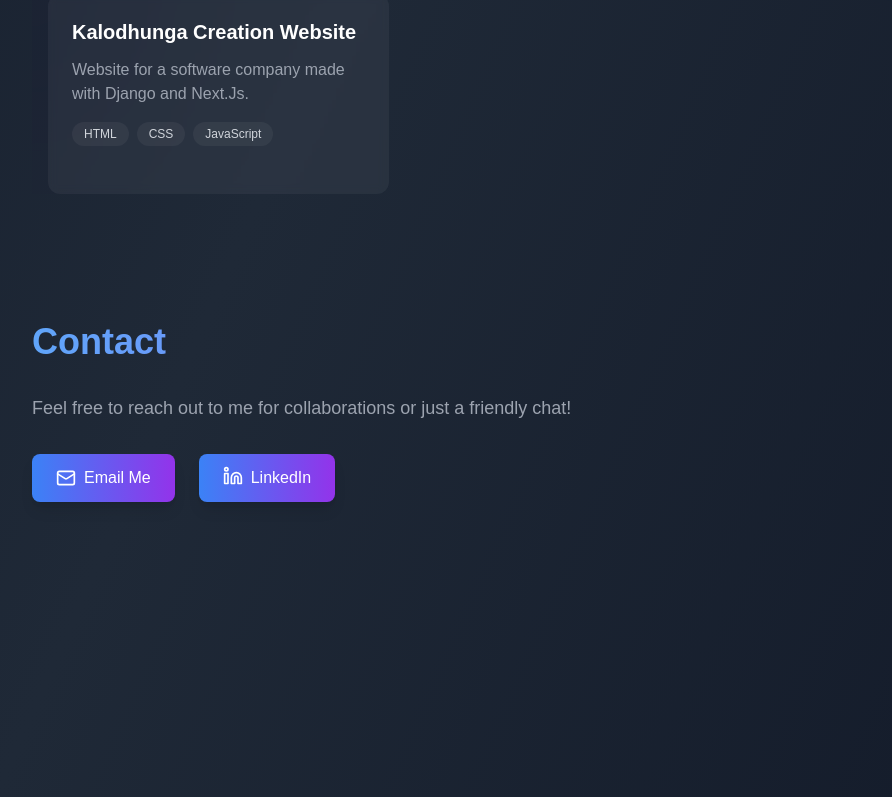
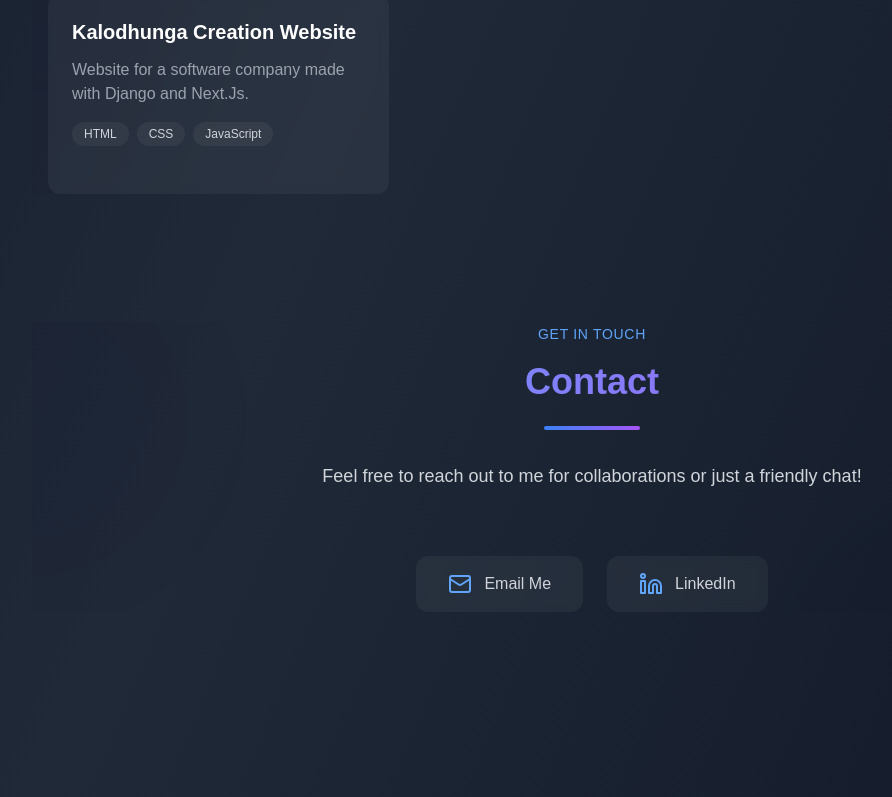
Before and after one commit to bibek-beebayk/portfolio, a Next.js app: page / in a window 1280 px wide. Shown: the part 2000-2797 px from the top of the page, without its empty margins (48-940 px from the left). Built offline with nearby package versions, Linux system fonts and the light colour scheme.

Commit message:
feat: update style

```diff
--- a/app/page.tsx
+++ b/app/page.tsx
@@ -6,7 +6,7 @@ import Link from 'next/link';
 import About from './components/About';
 import Hero from './components/Hero';
 import Projects from './components/Projects';
-import { fadeIn } from './constants';
+import { containerVariants, fadeIn, itemVariants } from './constants';
 
 export default function Home() {
 
@@ -28,7 +28,7 @@ export default function Home() {
               Bibek Gautam
             </motion.div>
             <div className="flex space-x-6">
-              {['About', 'Projects', 'Skills', 'Contact'].map((item) => (
+              {['About', 'Projects', 'Contact'].map((item) => (
                 <motion.a
                   key={item}
                   href={`#${item.toLowerCase()}`}
@@ -76,40 +76,75 @@ export default function Home() {
 
         {/* Contact Section */}
         <motion.section
-          initial="initial"
-          whileInView="animate"
+      initial="hidden"
+      whileInView="visible"
       viewport={{ once: true }}
-          variants={fadeIn}
+      variants={containerVariants}
       id="contact"
-          className="my-32"
+      className="relative my-32 px-4"
     >
-          <h2 className="text-4xl font-bold mb-8 bg-gradient-to-r from-blue-400 to-purple-500 text-transparent bg-clip-text">Contact</h2>
-          <p className="text-gray-400 mb-8 text-lg">
+      {/* Background decorative elements */}
+      <div className="absolute inset-0 overflow-hidden">
+        <motion.div
+          initial={{ opacity: 0 }}
+          animate={{ opacity: 0.1 }}
+          transition={{ duration: 1 }}
+          className="absolute right-0 top-40 w-96 h-96 bg-blue-500 rounded-full mix-blend-multiply filter blur-3xl"
+        />
+        <motion.div
+          initial={{ opacity: 0 }}
+          animate={{ opacity: 0.1 }}
+          transition={{ duration: 1, delay: 0.5 }}
+          className="absolute -left-48 bottom-0 w-96 h-96 bg-purple-500 rounded-full mix-blend-multiply filter blur-3xl"
+        />
+      </div>
+
+      {/* Content */}
+      <div className="relative z-10 max-w-6xl mx-auto">
+        <motion.div variants={itemVariants} className="text-center mb-16">
+          <span className="text-blue-400 text-sm font-medium uppercase tracking-wider">Get in Touch</span>
+          <h2 className="text-4xl font-bold mt-4 mb-6 bg-gradient-to-r from-blue-400 to-purple-500 text-transparent bg-clip-text">
+            Contact
+          </h2>
+          <div className="w-24 h-1 bg-gradient-to-r from-blue-500 to-purple-500 mx-auto rounded-full mb-8" />
+          <p className="text-gray-300 leading-relaxed text-lg max-w-3xl mx-auto">
             Feel free to reach out to me for collaborations or just a friendly chat!
           </p>
-          <div className="flex space-x-6">
+        </motion.div>
+
+        <motion.div
+          variants={itemVariants}
+          className="flex justify-center space-x-6"
+        >
           <motion.a
-              whileHover={{ scale: 1.1 }}
+            whileHover={{ scale: 1.05, y: -5 }}
             whileTap={{ scale: 0.95 }}
             href="mailto:your.email@example.com"
-              className="flex items-center space-x-2 px-6 py-3 bg-gradient-to-r from-blue-500 to-purple-600 text-white rounded-lg shadow-lg hover:shadow-blue-500/25 transition duration-300"
+            className="group relative bg-white/5 backdrop-blur-sm rounded-xl overflow-hidden px-8 py-4"
           >
-              <Mail className="w-5 h-5" />
-              <span>Email Me</span>
+            <div className="flex items-center space-x-3">
+              <Mail className="w-6 h-6 text-blue-400 group-hover:text-blue-300 transition-colors duration-300" />
+              <span className="text-gray-300 group-hover:text-blue-300 transition-colors duration-300">Email Me</span>
+            </div>
+            <div className="absolute inset-0 border border-blue-500/0 group-hover:border-blue-500/50 rounded-xl transition-colors duration-300" />
           </motion.a>
-            <motion.a
-              whileHover={{ scale: 1.1 }}
+
+          <motion.div
+            whileHover={{ scale: 1.05, y: -5 }}
             whileTap={{ scale: 0.95 }}
-              href="https://linkedin.com"
+            className="group relative bg-white/5 backdrop-blur-sm rounded-xl overflow-hidden px-8 py-4"
+          >
+            <Link
+              href="https://www.linkedin.com/in/bibek-gautam-a6958a153/"
               target="_blank"
-              rel="noopener noreferrer"
-              className="flex items-center space-x-2 px-6 py-3 bg-gradient-to-r from-blue-500 to-purple-600 text-white rounded-lg shadow-lg hover:shadow-blue-500/25 transition duration-300"
+              className="flex items-center space-x-3"
             >
-              <Link href={"https://www.linkedin.com/in/bibek-gautam-a6958a153/"} className='flex gap-2'>
-                <Linkedin className="w-5 h-5" />
-                <span>LinkedIn</span>
+              <Linkedin className="w-6 h-6 text-blue-400 group-hover:text-blue-300 transition-colors duration-300" />
+              <span className="text-gray-300 group-hover:text-blue-300 transition-colors duration-300">LinkedIn</span>
             </Link>
-            </motion.a>
+            <div className="absolute inset-0 border border-blue-500/0 group-hover:border-blue-500/50 rounded-xl transition-colors duration-300" />
+          </motion.div>
+        </motion.div>
       </div>
     </motion.section>
       </main>
```
Lines whose indentation alone changed are shown as unchanged.
